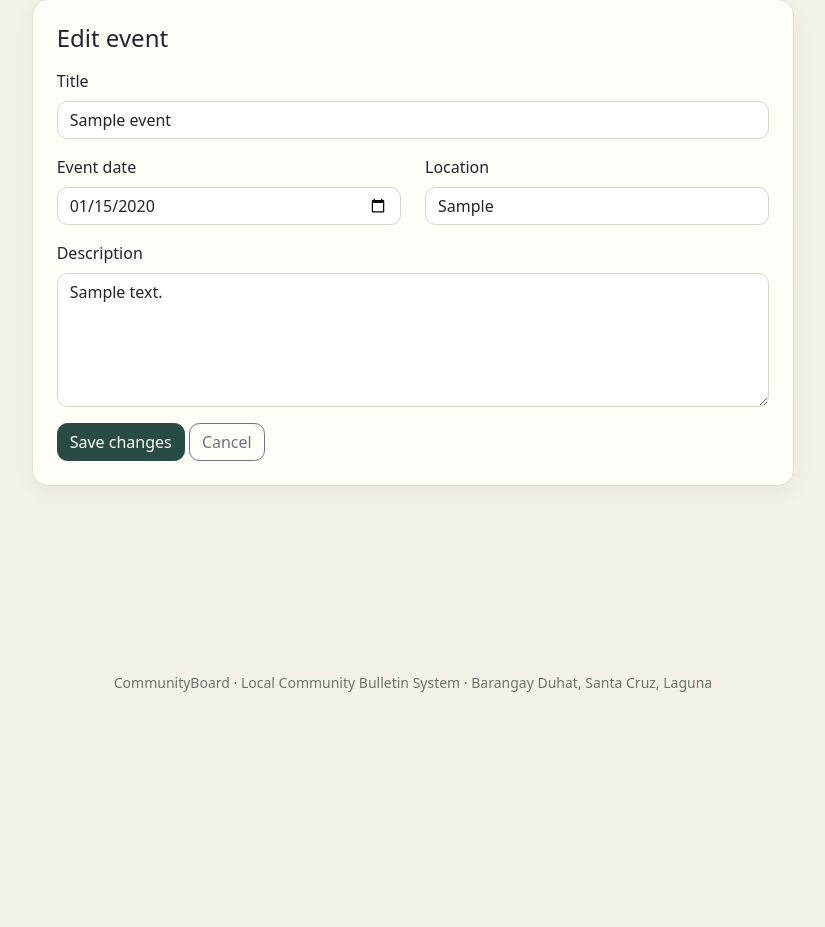
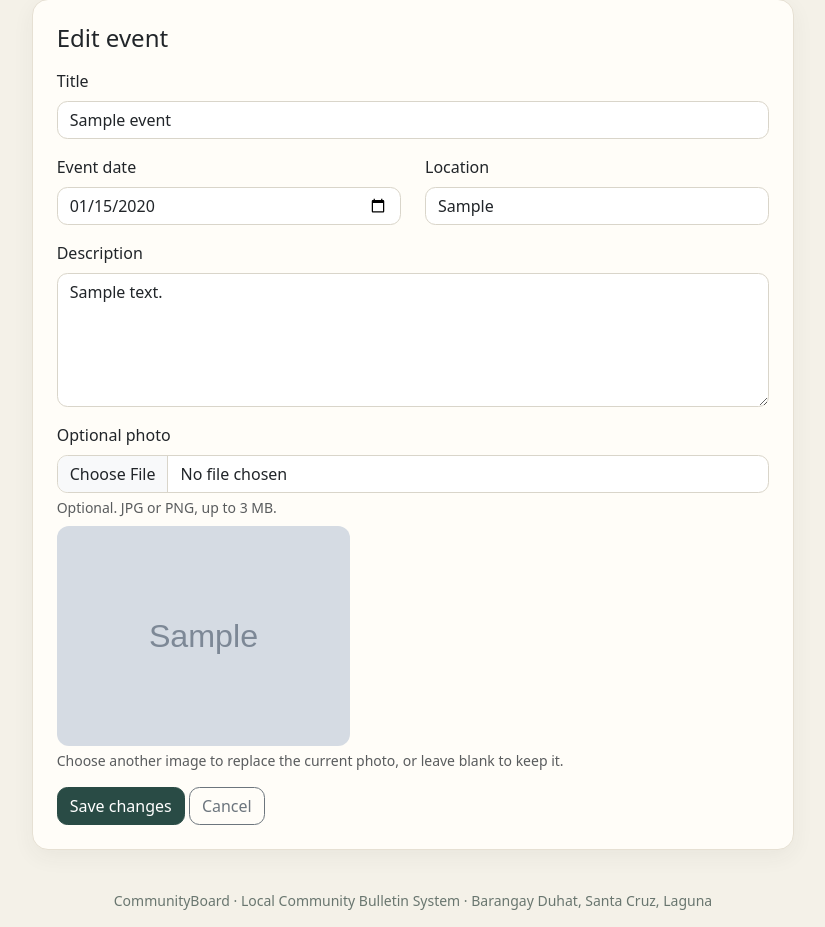
Before and after one commit to tonityen/communityboard, a Flask app: page /events/1/edit in a window 1280 px wide. Shown: the part 91-1018 px from the top of the page, without its empty margins (227-1052 px from the left). Before the commit the page ends 783 px from the top, so only its background shows below. Run offline with Flask 3, Linux system fonts and the light colour scheme; the visitor is signed in with stand-in values (Sample User, id 1); tables that the repository leaves empty hold one stand-in row (values such as "Sample post"); grey boxes marked "Sample" are stand-in pictures; some libraries are stand-ins or nearby versions.

Commit message:
Add event photos and improve dashboard

```diff
--- a/forms.py
+++ b/forms.py
@@ -148,6 +148,7 @@ class ResetPasswordForm(FlaskForm):
 class AnnouncementForm(FlaskForm):
     title = StringField("Title", validators=[DataRequired(), Length(min=3, max=150)])
     content = TextAreaField("Content", validators=[DataRequired(), Length(min=10, max=5000)])
+    photo = FileField("Optional photo", validators=[FileAllowed(["jpg", "jpeg", "png"], "Choose a JPG or PNG image.")])
 
 
 class TicketForm(FlaskForm):
@@ -161,6 +162,7 @@ class EventForm(FlaskForm):
     event_date = DateField("Event date", validators=[DataRequired()])
     location = StringField("Location", validators=[Optional(), Length(max=150)])
     description = TextAreaField("Description", validators=[DataRequired(), Length(min=10, max=3000)])
+    photo = FileField("Optional photo", validators=[FileAllowed(["jpg", "jpeg", "png"], "Choose a JPG or PNG image.")])
 
 
 class ProfileForm(FlaskForm):
--- a/models/database.py
+++ b/models/database.py
@@ -14,6 +14,7 @@ class Database:
             "database": app.config["DB_NAME"],
         }
         cls.ensure_login_columns()
+        cls.ensure_content_image_columns()
 
     @classmethod
     def ensure_login_columns(cls):
@@ -30,6 +31,15 @@ class Database:
             statements.append("ADD COLUMN locked_until DATETIME NULL")
         if statements:
             cls.execute("ALTER TABLE users " + ", ".join(statements))
+
+    @classmethod
+    def ensure_content_image_columns(cls):
+        """Add optional image fields to databases created before content photos were supported."""
+        for table in ("announcements", "events"):
+            rows = cls.query(f"SHOW COLUMNS FROM {table}")
+            names = {row["Field"] for row in rows}
+            if "image" not in names:
+                cls.execute(f"ALTER TABLE {table} ADD COLUMN image VARCHAR(255) NULL")
 
     @classmethod
     def query(cls, sql, params=(), one=False):
--- a/models/post.py
+++ b/models/post.py
@@ -6,12 +6,13 @@ class Post:
 
     table = None  # each child class sets its own table name
 
-    def __init__(self, id, title, created_by, created_at=None, author_name=None):
+    def __init__(self, id, title, created_by, created_at=None, author_name=None, image=None):
         self.id = id
         self.title = title
         self.created_by = created_by
         self.created_at = created_at
         self.author_name = author_name
+        self.image = image
 
     def delete(self):
         Database.execute(f"DELETE FROM {self.table} WHERE id = %s", (self.id,))
--- a/routes/announcements.py
+++ b/routes/announcements.py
@@ -3,6 +3,7 @@ from functools import wraps
 from flask import Blueprint, render_template, redirect, url_for, flash, session, abort
 
 from forms import AnnouncementForm
+from content_images import delete_content_image, save_content_image
 from models.announcement import Announcement
 from routes.auth import login_required
 
@@ -33,7 +34,14 @@ def list_announcements():
 def create_announcement():
     form = AnnouncementForm()
     if form.validate_on_submit():
-        Announcement.create(form.title.data.strip(), form.content.data.strip(), session["user_id"])
+        try:
+            image = save_content_image(form.photo.data, "announcements")
+        except ValueError as error:
+            flash(str(error), "danger")
+            return render_template("announcements/form.html", form=form, announcement=None)
+        Announcement.create(
+            form.title.data.strip(), form.content.data.strip(), session["user_id"], image
+        )
         flash("Announcement posted.", "success")
         return redirect(url_for("announcements.list_announcements"))
     return render_template("announcements/form.html", form=form, announcement=None)
@@ -48,7 +56,17 @@ def edit_announcement(announcement_id):
         abort(404)
     form = AnnouncementForm(obj=announcement)
     if form.validate_on_submit():
-        announcement.update(form.title.data.strip(), form.content.data.strip())
+        try:
+            new_image = save_content_image(form.photo.data, "announcements")
+        except ValueError as error:
+            flash(str(error), "danger")
+            return render_template("announcements/form.html", form=form, announcement=announcement)
+        old_image = announcement.image
+        announcement.update(
+            form.title.data.strip(), form.content.data.strip(), new_image or old_image
+        )
+        if new_image:
+            delete_content_image("announcements", old_image)
         flash("Announcement updated.", "success")
         return redirect(url_for("announcements.list_announcements"))
     return render_template("announcements/form.html", form=form, announcement=announcement)
@@ -61,6 +79,8 @@ def delete_announcement(announcement_id):
     announcement = Announcement.get_by_id(announcement_id)
     if announcement is None:
         abort(404)
+    image = announcement.image
     announcement.delete()
+    delete_content_image("announcements", image)
     flash("Announcement deleted.", "info")
     return redirect(url_for("announcements.list_announcements"))
--- a/routes/events.py
+++ b/routes/events.py
@@ -1,6 +1,7 @@
 from flask import Blueprint, render_template, redirect, url_for, flash, session, abort
 
 from forms import EventForm
+from content_images import delete_content_image, save_content_image
 from models.event import Event
 from routes.announcements import admin_required
 from routes.auth import login_required
@@ -22,12 +23,18 @@ def list_events():
 def create_event():
     form = EventForm()
     if form.validate_on_submit():
+        try:
+            image = save_content_image(form.photo.data, "events")
+        except ValueError as error:
+            flash(str(error), "danger")
+            return render_template("events/form.html", form=form, event=None)
         Event.create(
             form.title.data.strip(),
             form.description.data.strip(),
             form.event_date.data,
             (form.location.data or "").strip() or None,
             session["user_id"],
+            image,
         )
         flash("Event posted.", "success")
         return redirect(url_for("events.list_events"))
@@ -43,12 +50,21 @@ def edit_event(event_id):
         abort(404)
     form = EventForm(obj=event)
     if form.validate_on_submit():
+        try:
+            new_image = save_content_image(form.photo.data, "events")
+        except ValueError as error:
+            flash(str(error), "danger")
+            return render_template("events/form.html", form=form, event=event)
+        old_image = event.image
         event.update(
             form.title.data.strip(),
             form.description.data.strip(),
             form.event_date.data,
             (form.location.data or "").strip() or None,
+            new_image or old_image,
         )
+        if new_image:
+            delete_content_image("events", old_image)
         flash("Event updated.", "success")
         return redirect(url_for("events.list_events"))
     return render_template("events/form.html", form=form, event=event)
@@ -61,6 +77,8 @@ def delete_event(event_id):
     event = Event.get_by_id(event_id)
     if event is None:
         abort(404)
+    image = event.image
     event.delete()
+    delete_content_image("events", image)
     flash("Event deleted.", "info")
     return redirect(url_for("events.list_events"))
--- a/routes/main.py
+++ b/routes/main.py
@@ -21,6 +21,7 @@ def dashboard():
     data = {
         "announcements": Announcement.get_recent(3),
         "events": Event.get_next(3),
+        "past_events": Event.get_recent_past(3),
     }
 
     if session["role"] == "admin":
--- a/schema.sql
+++ b/schema.sql
@@ -22,6 +22,7 @@ CREATE TABLE IF NOT EXISTS announcements (
     id INT AUTO_INCREMENT PRIMARY KEY,
     title VARCHAR(150) NOT NULL,
     content TEXT NOT NULL,
+    image VARCHAR(255) NULL,
     created_by INT NULL,
     created_at TIMESTAMP DEFAULT CURRENT_TIMESTAMP,
     FOREIGN KEY (created_by) REFERENCES users(id)
@@ -33,6 +34,7 @@ CREATE TABLE IF NOT EXISTS events (
     description TEXT NOT NULL,
     event_date DATE NOT NULL,
     location VARCHAR(150),
+    image VARCHAR(255) NULL,
     created_by INT NULL,
     created_at TIMESTAMP DEFAULT CURRENT_TIMESTAMP,
     FOREIGN KEY (created_by) REFERENCES users(id)
--- a/static/css/style.css
+++ b/static/css/style.css
@@ -42,6 +42,9 @@ footer { color: var(--cb-muted); }
 .dashboard-stat { border-top: 3px solid #e8ad58; }
 .dashboard-stat .display-6 { color: var(--cb-blue); }
 .list-group-item { background: transparent; border-color: var(--cb-line); }
+.content-photo { display: block; width: 100%; max-height: 300px; object-fit: cover; border-radius: 1rem 1rem 0 0; }
+.content-photo-preview { display: block; max-width: 100%; max-height: 220px; border-radius: .75rem; object-fit: cover; }
+.dashboard-image-thumb { width: 64px; height: 64px; flex: 0 0 64px; border-radius: .65rem; object-fit: cover; }
 @media (max-width: 575.98px) {
   main.container { margin-top: 1rem !important; }
   .hero { border-radius: 1rem; }
--- a/static/js/validation.js
+++ b/static/js/validation.js
@@ -105,9 +105,10 @@
             var input = button.parentElement.querySelector('input');
             var icon = button.querySelector('i');
             var showing = input.type === 'text';
+            var willShow = !showing;
             input.type = showing ? 'password' : 'text';
-            icon.className = showing ? 'bi bi-eye' : 'bi bi-eye-slash';
-            button.setAttribute('aria-label', showing ? 'Show password' : 'Hide password');
+            icon.className = willShow ? 'bi bi-eye-slash' : 'bi bi-eye';
+            button.setAttribute('aria-label', willShow ? 'Hide password' : 'Show password');
         });
     });
 
--- a/templates/_macros.html
+++ b/templates/_macros.html
@@ -18,7 +18,7 @@
     <div class="input-group has-validation">
         <span class="input-group-text"><i class="bi bi-{{ icon }}"></i></span>
         {{ f(class="form-control" ~ (" is-invalid" if f.errors else ""), **kwargs) }}
-        <button class="btn btn-outline-secondary toggle-password" type="button" aria-label="Show password" tabindex="-1">
+        <button class="btn btn-outline-secondary toggle-password" type="button" aria-label="Show password">
             <i class="bi bi-eye"></i>
         </button>
         <div class="invalid-feedback">{{ f.errors[0] if f.errors else "" }}</div>
--- a/templates/announcements/list.html
+++ b/templates/announcements/list.html
@@ -11,6 +11,7 @@
 {% if announcements %}
     {% for a in announcements %}
     <div class="card mb-3 shadow-sm">
+        {% if a.image %}<img src="{{ url_for('static', filename='uploads/announcements/' ~ a.image) }}" alt="Photo for {{ a.title }}" class="content-photo">{% endif %}
         <div class="card-body">
             <h2 class="h5">{{ a.title }}</h2>
             <p class="text-muted small mb-2">
--- a/templates/events/form.html
+++ b/templates/events/form.html
@@ -5,7 +5,7 @@
 <div class="col-lg-8">
 <div class="card shadow-sm"><div class="card-body p-4">
     <h1 class="h4 mb-3">{% if event %}Edit event{% else %}New event{% endif %}</h1>
-    <form method="POST" class="needs-validation" novalidate>
+    <form method="POST" enctype="multipart/form-data" class="needs-validation" novalidate>
         {{ form.hidden_tag() }}
 
         <div class="mb-3">
@@ -36,6 +36,17 @@
             {% for e in form.description.errors %}<div class="text-danger small">{{ e }}</div>{% endfor %}
         </div>
 
+        <div class="mb-3">
+            {{ form.photo.label(class="form-label") }}
+            {{ form.photo(class="form-control", accept=".jpg,.jpeg,.png") }}
+            <div class="form-text">Optional. JPG or PNG, up to 3 MB.</div>
+            {% for e in form.photo.errors %}<div class="text-danger small">{{ e }}</div>{% endfor %}
+            {% if event and event.image %}
+                <img src="{{ url_for('static', filename='uploads/events/' ~ event.image) }}" alt="Current event photo" class="content-photo-preview mt-2">
+                <div class="form-text">Choose another image to replace the current photo, or leave blank to keep it.</div>
+            {% endif %}
+        </div>
+
         <button type="submit" class="btn btn-cb">{% if event %}Save changes{% else %}Post event{% endif %}</button>
         <a href="{{ url_for('events.list_events') }}" class="btn btn-outline-secondary">Cancel</a>
     </form>
--- a/templates/events/list.html
+++ b/templates/events/list.html
@@ -2,6 +2,7 @@
 {% block title %}Events - CommunityBoard{% endblock %}
 {% macro event_card(e) %}
 <div class="card mb-3 shadow-sm">
+    {% if e.image %}<img src="{{ url_for('static', filename='uploads/events/' ~ e.image) }}" alt="Photo for {{ e.title }}" class="content-photo">{% endif %}
     <div class="card-body">
         <h2 class="h5">{{ e.title }}</h2>
         <p class="mb-1"><strong>{{ e.event_date.strftime('%A, %B %d, %Y') }}</strong>{% if e.location %} &middot; {{ e.location }}{% endif %}</p>
```
Also changed, not shown: content_images.py (added, +44 -0 lines), models/announcement.py (+10 -9 lines), models/event.py (+19 -9 lines), templates/announcements/form.html (+12 -1 lines), templates/dashboard.html (+23 -4 lines), templates/login.html (+2 -6 lines), templates/reset_password.html (+3 -8 lines).
